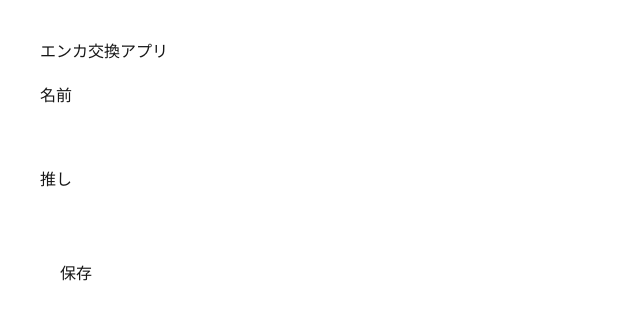
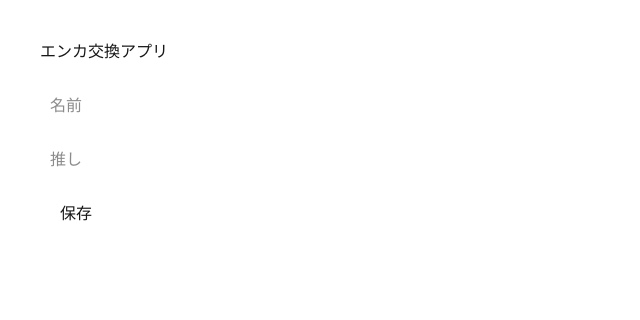
Before and after one commit to Shikua1422/enka-app, a Next.js app: page / in a window 1280 px wide. Shown: the top 320 px of the page, without its empty margins (0-640 px from the left). Built offline with nearby package versions, Linux system fonts and the light colour scheme.

Commit message:
add profile fetch

```diff
--- a/app/page.tsx
+++ b/app/page.tsx
@@ -1,8 +1,8 @@
 "use client";
 
-import { useEffect, useState } from "react";
+import { useState } from "react";
 import { db } from "../firebase";
-import { collection, addDoc } from "firebase/firestore";
+import { doc, setDoc } from "firebase/firestore";
 import { QRCodeCanvas } from "qrcode.react";
 
 export default function Home() {
@@ -10,39 +10,25 @@ export default function Home() {
   const [oshi, setOshi] = useState("");
   const [userId, setUserId] = useState("");
 
-  useEffect(() => {
-    const savedName = localStorage.getItem("name");
-    const savedOshi = localStorage.getItem("oshi");
+  const handleSave = async () => {
+    const id = crypto.randomUUID();
 
-    if (savedName) {
-      setName(savedName);
-    }
+    await setDoc(doc(db, "users", id), {
+      name: name,
+      oshi: oshi,
+      createdAt: new Date(),
+    });
 
-    if (savedOshi) {
-      setOshi(savedOshi);
-    }
-  }, []);
+    setUserId(id);
 
-  const handleSave = async () => {
-    try {
-      // localStorage保存
-      localStorage.setItem("name", name);
-      localStorage.setItem("oshi", oshi);
-
-      // Firebase保存
-      const docRef = await addDoc(collection(db, "users"), {
-  name: name,
-  oshi: oshi,
-  createdAt: new Date(),
-});
-
-setUserId(docRef.id);
-
-      alert("Firebaseに保存しました！");
-    } catch (error) {
-      console.error(error);
-      alert("保存に失敗しました");
-    }
+    localStorage.setItem(
+      "profile",
+      JSON.stringify({
+        id,
+        name,
+        oshi,
+      })
+    );
   };
 
   return (
@@ -50,31 +36,31 @@ setUserId(docRef.id);
       <h1>エンカ交換アプリ</h1>
 
       <div style={{ marginTop: "20px" }}>
-        <p>名前</p>
         <input
           type="text"
+          placeholder="名前"
           value={name}
           onChange={(e) => setName(e.target.value)}
           style={{
-            padding: "8px",
+            display: "block",
+            marginBottom: "10px",
+            padding: "10px",
             width: "300px",
-            marginBottom: "20px",
           }}
         />
 
-        <p>推し</p>
         <input
           type="text"
+          placeholder="推し"
           value={oshi}
           onChange={(e) => setOshi(e.target.value)}
           style={{
-            padding: "8px",
+            display: "block",
+            marginBottom: "10px",
+            padding: "10px",
             width: "300px",
-            marginBottom: "20px",
           }}
         />
-
-        <br />
 
         <button
           onClick={handleSave}
--- a/app/scan/page.tsx
+++ b/app/scan/page.tsx
@@ -1,12 +1,17 @@
 "use client";
 
-import { Html5QrcodeScanner } from "html5-qrcode";
 import { useEffect, useState } from "react";
+import { db } from "../../firebase";
+import { doc, getDoc } from "firebase/firestore";
 
 export default function ScanPage() {
   const [result, setResult] = useState("");
+  const [userData, setUserData] = useState<any>(null);
 
   useEffect(() => {
+    async function startScanner() {
+      const { Html5QrcodeScanner } = await import("html5-qrcode");
+
       const scanner = new Html5QrcodeScanner(
         "reader",
         {
@@ -17,17 +22,22 @@ export default function ScanPage() {
       );
 
       scanner.render(
-      (decodedText) => {
+        async (decodedText) => {
           setResult(decodedText);
+
+          const docRef = doc(db, "users", decodedText);
+
+          const docSnap = await getDoc(docRef);
+
+          if (docSnap.exists()) {
+            setUserData(docSnap.data());
+          }
         },
-      (error) => {
-        // 読み取り失敗時
+        () => {}
+      );
     }
-    );
 
-    return () => {
-      scanner.clear().catch(() => {});
-    };
+    startScanner();
   }, []);
 
   return (
@@ -38,6 +48,15 @@ export default function ScanPage() {
 
       <p>読み取り結果:</p>
       <p>{result}</p>
+
+      {userData && (
+        <div style={{ marginTop: "30px" }}>
+          <h2>相手プロフィール</h2>
+
+          <p>名前: {userData.name}</p>
+          <p>推し: {userData.oshi}</p>
+        </div>
+      )}
     </main>
   );
 }
```
Lines whose indentation alone changed are shown as unchanged.
